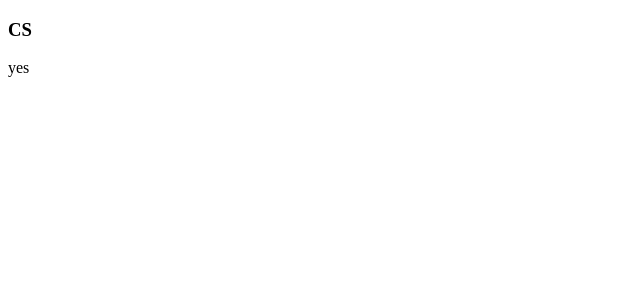
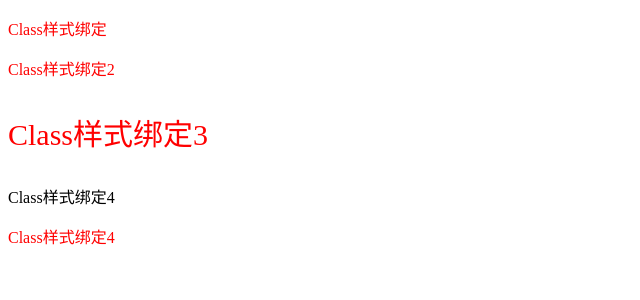
Before and after one commit to mindfreakcriss/my_vue_demo, a Vue app in the folder vue_base/: page / in a window 1280 px wide. Shown: the top 300 px of the page, without its empty margins (0-640 px from the left). Built offline with nearby package versions, Linux system fonts and the light colour scheme.

Commit message:
【提交】提交class绑定

```diff
--- a/vue_base/src/App.vue
+++ b/vue_base/src/App.vue
@@ -9,6 +9,7 @@ import EventParamDemo from "@/components/EventParamDemo.vue";
 import EventDefaultDemo from "@/components/EventDefaultDemo.vue";
 import ArrayChangeDemo from "@/components/ArrayChangeDemo.vue";
 import ComputedDemo from "@/components/ComputedDemo.vue";
+import ClassDemo from "@/components/ClassDemo.vue";
 </script>
 
 <template>
@@ -21,5 +22,6 @@ import ComputedDemo from "@/components/ComputedDemo.vue";
 <!--  <EventParamDemo></EventParamDemo>-->
 <!--  <EventDefaultDemo></EventDefaultDemo>-->
 <!--  <ArrayChangeDemo></ArrayChangeDemo>-->
-  <computed-demo></computed-demo>
+<!--  <computed-demo></computed-demo>-->
+  <classDemo></classDemo>
 </template>
--- /dev/null
+++ b/vue_base/src/components/ClassDemo.vue
@@ -0,0 +1,35 @@
+<script>
+  export default {
+    data() {
+      return {
+        isActive: false,
+        hasError: true,
+        classObject: {
+          'active': false,
+          'text-danger': true,
+        },
+        arrActive:"active",
+        arrHasError:"text-danger",
+      }
+    }
+  }
+</script>
+
+<template>
+  <p :class="{ 'active':isActive , 'text-danger' : hasError }">Class样式绑定</p> <!--可以是数组OR对象--->
+  <p :class="classObject">Class样式绑定2</p>
+  <p :class="[arrActive, arrHasError]">Class样式绑定3</p>
+  <p :class="[isActive ? 'active text-danger' : '']">Class样式绑定4</p> <!--三元运算符-->
+  <p :class="[isActive ? 'active' : '', { 'text-danger' : hasError }]">Class样式绑定4</p> <!--只能数组嵌套对象-->
+</template>
+
+<style scoped>
+    .active{
+      color: green;
+      font-size: 30px;
+    }
+
+    .text-danger{
+      color: red;
+    }
+</style>
```
